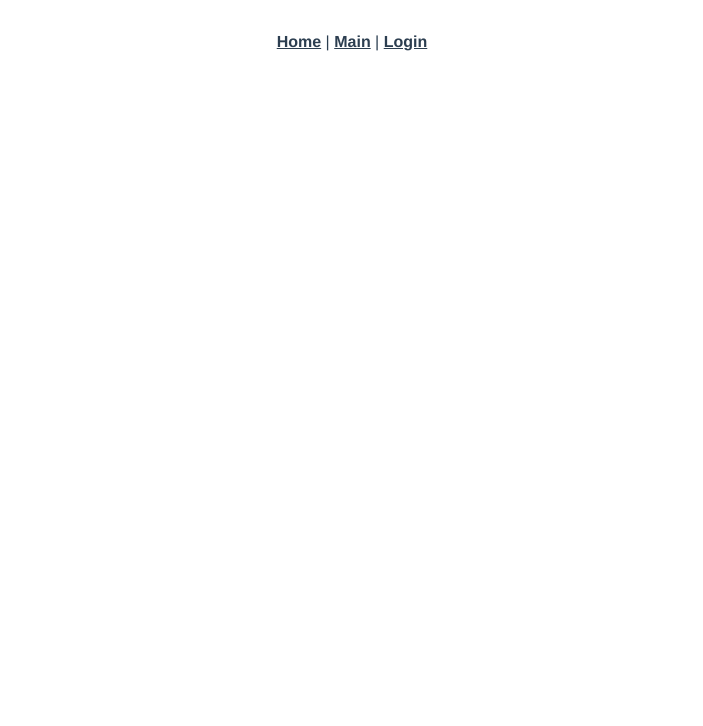
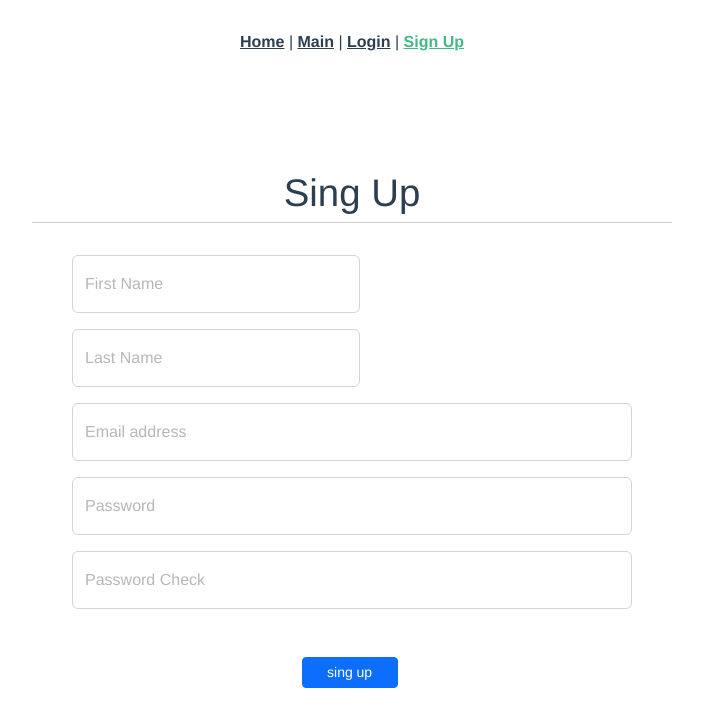
Before and after one commit to junmo-l/WorkPlace, a Vue app in the folder project_shop/: page /signup in a window 1280 px wide. Before the commit this address had no page. Shown: the top 726 px of the page, without its empty margins (288-991 px from the left). Built offline with nearby package versions, Linux system fonts and the light colour scheme.

Commit message:
sign up page create (수정중)

```diff
--- a/project_shop/src/App.vue
+++ b/project_shop/src/App.vue
@@ -2,7 +2,8 @@
   <nav>
     <router-link to="/">Home</router-link> |
     <router-link to="/main">Main</router-link> |
-    <router-link to="/login">Login</router-link>
+    <router-link to="/login">Login</router-link> |
+    <router-link to="/signup">Sign Up</router-link>
   </nav>
   <router-view />
 </template>
--- /dev/null
+++ b/project_shop/src/components/join/signup.vue
@@ -0,0 +1,112 @@
+<template>
+  <div>
+    <p>Sing Up</p>
+    <form>
+        <div class="form-floating name">
+        <input
+          type="text"
+          class="form-control"
+          id="floatingInputGroup1"
+          placeholder="Username"
+        />
+        <label for="floatingInputGroup1">First Name</label>
+      </div>
+      <div class="form-floating name">
+        <input
+          type="text"
+          class="form-control"
+          id="floatingInputGroup2"
+          placeholder="Username"
+        />
+        <label for="floatingInputGroup1">Last Name</label>
+      </div>
+      <div class="form-floating mb-3">
+        <input
+          type="email"
+          class="form-control"
+          id="floatingInput"
+          placeholder="name@example.com"
+        />
+        <label for="floatingInput">Email address</label>
+      </div>
+      <div class="form-floating mb-3">
+        <input
+          type="password"
+          class="form-control"
+          id="floatingPassword"
+          placeholder="Password"
+        />
+        <label for="floatingPassword">Password</label>
+      </div>
+      <div class="form-floating mb-3">
+        <input
+          type="password"
+          class="form-control"
+          id="floatingPassword"
+          placeholder="Password"
+        />
+        <label for="floatingPassword">Password Check</label>
+      </div>
+          <button type="button" class="btn btn-primary btn-sm">sing up</button>
+    </form>
+  </div>
+</template>
+<script>
+export default {
+  components: {},
+  data() {
+    return {
+      exampleData: "",
+    };
+  },
+  setup() {},
+  created() {},
+  mounted() {},
+  unmounted() {},
+  methods: {},
+};
+</script>
+<style scoped>
+div {
+  font-size: 10px;
+}
+p {
+  margin: 0 auto;
+  margin-top: 5rem;
+  font-size: 2.4rem;
+  border-bottom: 1px solid rgb(202, 202, 202);
+  width: 40rem;
+}
+form {
+  margin: 0 auto;
+  width: 35rem;
+  margin-top: 2rem;
+  position: relative;
+}
+label {
+  font-size: 1rem;
+  color: rgb(184, 183, 183);
+}
+
+/* #floatingInputGroup1, #floatingInputGroup2{
+    width: 18rem;
+    margin-bottom: 1rem;
+    display: inline-block;
+} */
+.name{
+    width: 18rem;
+    margin-bottom: 1rem;
+}
+/* #floatingInputGroup1{
+    float: left;
+} */
+ /* #floatingInputGroup2{
+    float: right;
+} */
+.btn {
+  margin-top: 2rem;
+  margin-right: 0.3rem;
+  width: 6rem;
+}
+
+</style>
--- a/project_shop/src/main.js
+++ b/project_shop/src/main.js
@@ -12,6 +12,8 @@ import sectionB from "@/components/mainPage/sectionB";
 import articleB from "@/components/mainPage/articleB";
 import footerB from "@/components/mainPage/footerB";
 import login from "@/components/login/login";
+import signup from "@/components/join/signup";
+
 
 const app = createApp(App);
 
@@ -20,5 +22,7 @@ app.component("sectionB", sectionB);
 app.component("articleB", articleB);
 app.component("footerB", footerB);
 app.component("login", login);
+app.component("signup", signup);
+
 
 app.use(store).use(BootstrapVue3).use(router).mount("#app");
--- a/project_shop/src/router/index.js
+++ b/project_shop/src/router/index.js
@@ -25,6 +25,12 @@ const routes = [
     component: () =>
       import(/* webpackChunkName: "about" */ "../views/LoginView.vue"),
   },
+  {
+    path: "/signup",
+    name: "signup",
+    component: () =>
+      import(/* webpackChunkName: "about" */ "../views/SignUpView.vue"),
+  },
 ];
 
 const router = createRouter({
--- /dev/null
+++ b/project_shop/src/views/SignUpView.vue
@@ -0,0 +1,21 @@
+<template>
+    <div>
+        <signup/>
+
+    </div>
+</template>
+<script>
+export default {
+    components: {},
+    data() {
+        return {
+            exampleData: '',
+        }
+    },
+    setup() {},
+    created() {},
+    mounted() {},
+    unmounted() {},
+    methods: {}
+}
+</script>
```
